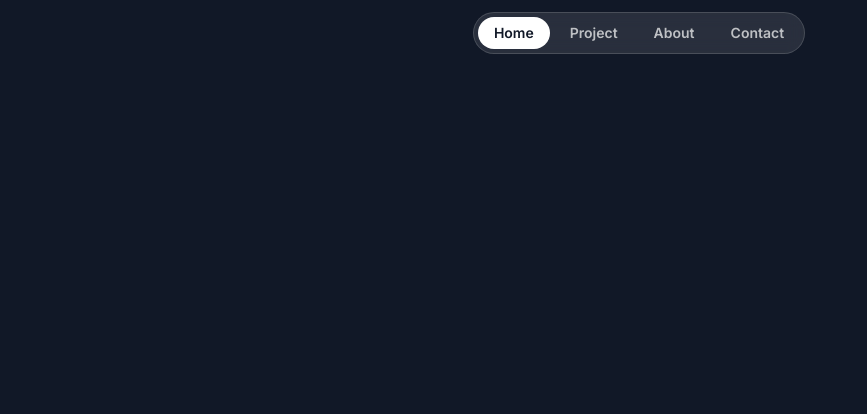
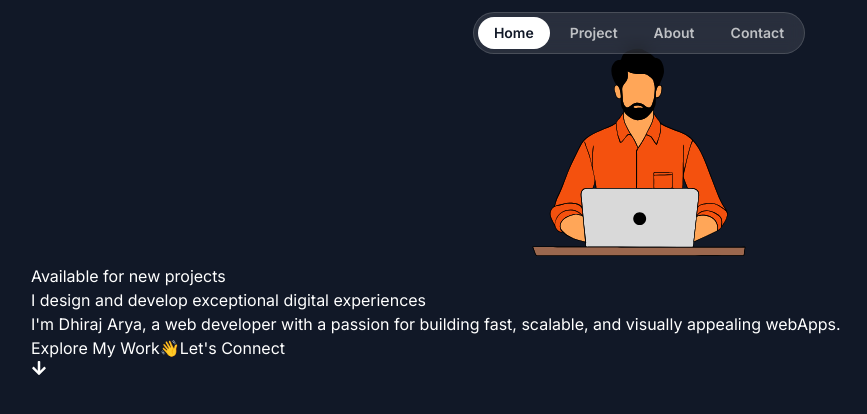
Before and after one commit to dhirajaryaa/modern-Portfolio, a React (Vite) app: page / in a window 1280 px wide. Shown: the top 414 px of the page, without its empty margins (1-868 px from the left). Built offline with nearby package versions, Linux system fonts and the light colour scheme; a web font is replaced by a local one.

Commit message:
style: adding react icons and all hero content

```diff
--- a/package.json
+++ b/package.json
@@ -11,7 +11,8 @@
   },
   "dependencies": {
     "react": "^18.3.1",
-    "react-dom": "^18.3.1"
+    "react-dom": "^18.3.1",
+    "react-icons": "^5.3.0"
   },
   "devDependencies": {
     "@eslint/js": "^9.13.0",
--- a/src/App.jsx
+++ b/src/App.jsx
@@ -1,12 +1,16 @@
-import React from 'react'
-import Header from './components/Header'
+import React from "react";
+import Header from "./components/Header";
+import Hero from "./components/Hero";
 
 function App() {
   return (
-    <div className='bg-gray-900 text-white antialiased font-sans min-h-screen w-full'>
-    <Header />
+    <div className="bg-gray-900 text-white antialiased font-sans min-h-screen w-full">
+      <Header />
+      <main>
+        <Hero />
+      </main>
     </div>
-  )
+  );
 }
 
-export default App
+export default App;
--- a/src/components/Header.jsx
+++ b/src/components/Header.jsx
@@ -2,7 +2,7 @@ import React from "react";
 
 function Header() {
   return (
-    <div className="flex justify-center items-center fixed top-3 w-full">
+    <header className="flex justify-center items-center fixed top-3 w-full">
       <nav
         className="flex p-1 gap-1 border rounded-full border-white/15 bg-white/10 backdrop-blur"
         aria-label="main navigation"
@@ -28,7 +28,7 @@ function Header() {
           Contact
         </a>
       </nav>
-    </div>
+    </header>
   );
 }
 
--- /dev/null
+++ b/src/components/Hero.jsx
@@ -0,0 +1,48 @@
+import React from "react";
+import PersonWithLaptop from "../assets/images/heroimg.svg";
+import { BiDownArrow } from "react-icons/bi";
+import { FaArrowCircleDown, FaArrowDown } from "react-icons/fa";
+
+function Hero() {
+  return (
+    <section>
+      <div className="container pt-10">
+        {/* hero img  */}
+        <div className="flex items-center justify-center">
+          <img
+            className="size-56"
+            src={PersonWithLaptop}
+            alt="A Person work on laptop"
+          />
+        </div>
+        {/* adding status to the page */}
+        <div>
+          <span></span>
+          <p>Available for new projects</p>
+        </div>
+        {/* adding content */}
+
+        <h1>I design and develop exceptional digital experiences</h1>
+        <p>
+          I'm <span>Dhiraj Arya</span>, a web developer with a passion for
+          building fast, scalable, and visually appealing webApps.
+        </p>
+        {/* adding call to action btn  */}
+        <div className="">
+          <button>
+            <span>Explore My Work</span>
+            <span>
+              <FaArrowDown />
+            </span>
+          </button>
+          <button>
+            <span>👋</span>
+            <span>Let's Connect</span>
+          </button>
+        </div>
+      </div>
+    </section>
+  );
+}
+
+export default Hero;
```
Also changed, not shown: 1 other file (tests, documents, lock files or other folders).
